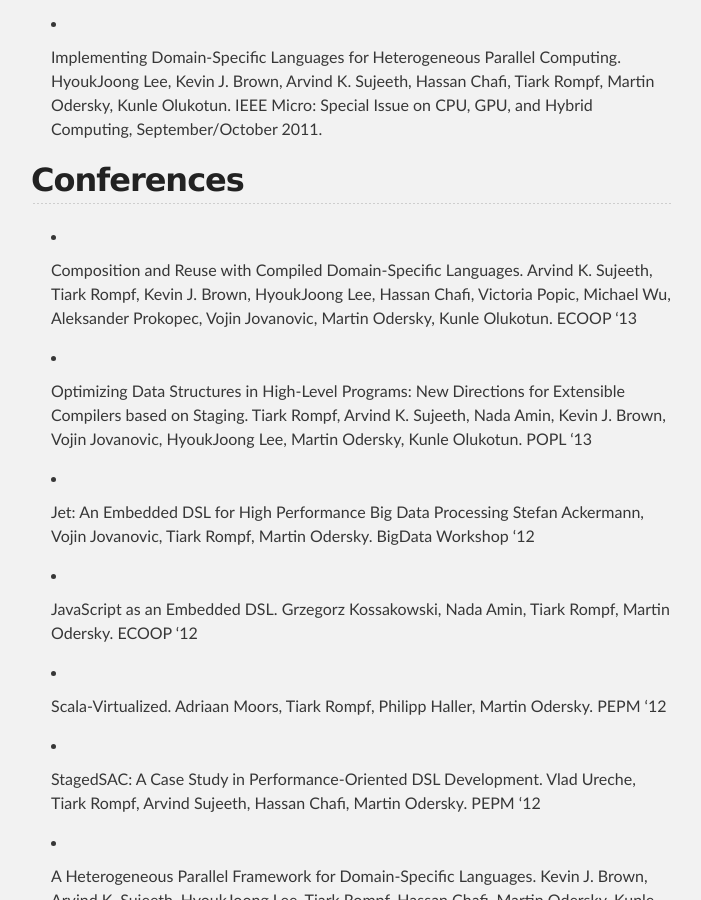
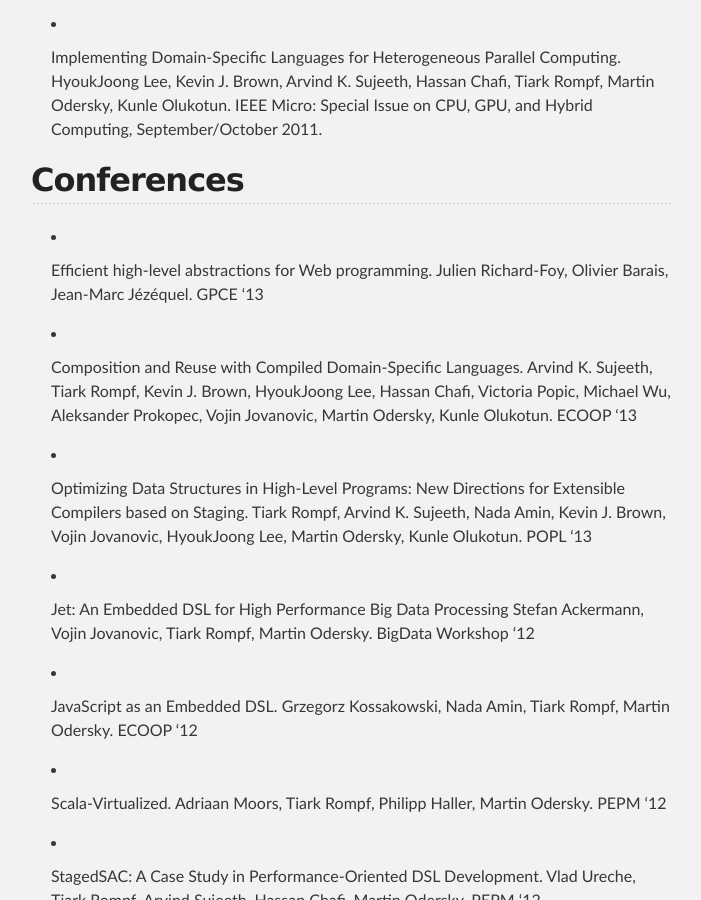
Before and after one commit to scala-lms/scala-lms.github.com, a Jekyll site: the page built from publications.md, in a window 1280 px wide and 900 px high, scrolled down 448 px. Shown: the whole window, without its empty margins (289-990 px from the left). Built offline with Jekyll 4.4.1, drawn with Linux system fonts in a browser that asks for light colours.

Commit message:
Add GPCE '13 paper

```diff
--- a/publications.md
+++ b/publications.md
@@ -25,6 +25,10 @@
 
 
 ## Conferences
+
+* Efficient high-level abstractions for Web programming.
+  Julien Richard-Foy, Olivier Barais, Jean-Marc Jézéquel.
+  GPCE '13
 
 * Composition and Reuse with Compiled Domain-Specific Languages.
   Arvind K. Sujeeth, Tiark Rompf, Kevin J. Brown, HyoukJoong Lee, Hassan Chafi, Victoria Popic, Michael Wu, Aleksander Prokopec, Vojin Jovanovic, Martin Odersky, Kunle Olukotun.
```
Also changed, not shown: index.md (+0 -1 lines).
